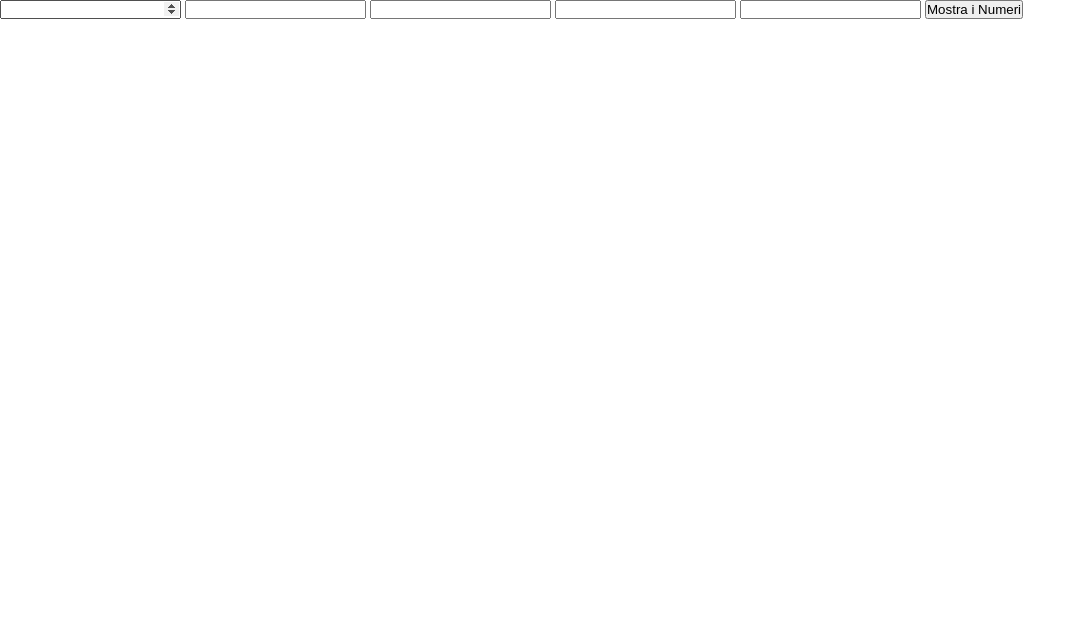
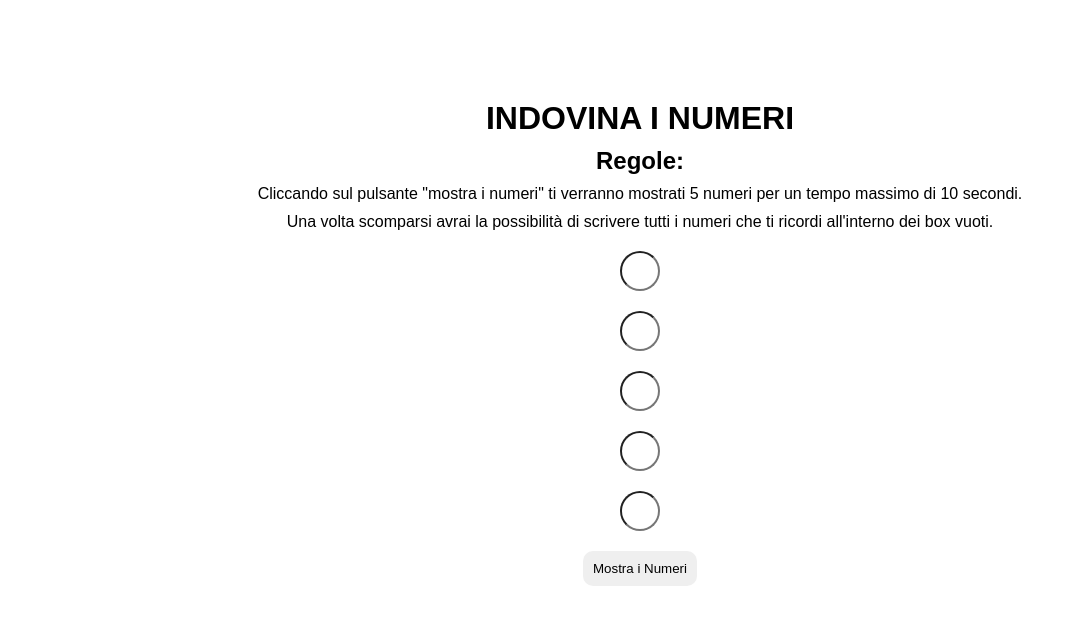
Before and after one commit to MyNameIsAlpaca/js-simon, a plain HTML site: page index.html in a window 1280 px wide. Shown: the whole page, without its empty margins (0-1086 px from the left). Drawn offline with Linux system fonts and the light colour scheme.

Commit message:
Feat: style

```diff
--- a/css/style.css
+++ b/css/style.css
@@ -4,6 +4,51 @@
     box-sizing: border-box;
 }
 
+body {
+    font-family: sans-serif;
+}
+
 #send {
     display: none;
 }
+
+#hidden-container {
+    display: flex;
+    flex-flow: column;
+    align-items: center;
+    gap: 20px;
+}
+
+.title {
+    display: flex;
+    flex-direction: column;
+    align-items: center;
+    gap: 10px;
+}
+
+.container {
+    width: 1000px;
+    margin: auto;
+    padding-top: 100px;
+}
+
+.numberSection {
+    max-width: 40px;
+    font-size: 20px;
+    text-align: center;
+    border-radius: 25px;
+    height: 40px;
+}
+
+.numberSection::-webkit-outer-spin-button,
+.numberSection::-webkit-inner-spin-button {
+  -webkit-appearance: none;
+  margin: 0;
+}
+
+button {
+    padding: 10px;
+    border-radius: 10px;
+    border: 0;
+    cursor: pointer;
+}
--- a/index.html
+++ b/index.html
@@ -8,15 +8,23 @@
     <link rel="stylesheet" href="css/style.css">
 </head>
 <body>
-    <div id="hidden-container" class="hidden-number">
-        <input id="numberOne" type="Number">
-        <input id="numberTwo" type="Number">
-        <input id="numberThree" type="Number">
-        <input id="numberFour" type="Number">
-        <input id="numberFive" type="Number">
-        <button id="reveal">Mostra i Numeri</button>
-        <button id="send">Invia risposte</button>
-        <div id="result"></div>
+    <div class="container">
+        <div id="hidden-container" class="hidden-number">
+            <div class="title">
+                <h1>INDOVINA I NUMERI</h1>
+                <h2>Regole:</h2>
+                <span>Cliccando sul pulsante "mostra i numeri" ti verranno mostrati 5 numeri per un tempo massimo di 10 secondi.</span>
+                <span>Una volta scomparsi avrai la possibilità di scrivere tutti i numeri che ti ricordi all'interno dei box vuoti.</span>
+            </div>
+            <input id="numberOne" class="numberSection" type="Number">
+            <input id="numberTwo" class="numberSection" type="Number">
+            <input id="numberThree" class="numberSection" type="Number">
+            <input id="numberFour" class="numberSection" type="Number">
+            <input id="numberFive" class="numberSection" type="Number">
+            <button id="reveal">Mostra i Numeri</button>
+            <button id="send">Invia risposte</button>
+            <div id="result"></div>
+        </div>
     </div>
     <script src="js/script.js" type="text/javascript"></script>
 </body>
--- a/js/script.js
+++ b/js/script.js
@@ -60,7 +60,7 @@ revealBtn.addEventListener("click", function(){
 
     listRandom.push(numberFive.value)
 
-    setTimeout(resetValue, 5000);
+    setTimeout(resetValue, 10000);
 
     revealBtn.style.display = "none";
 
```
